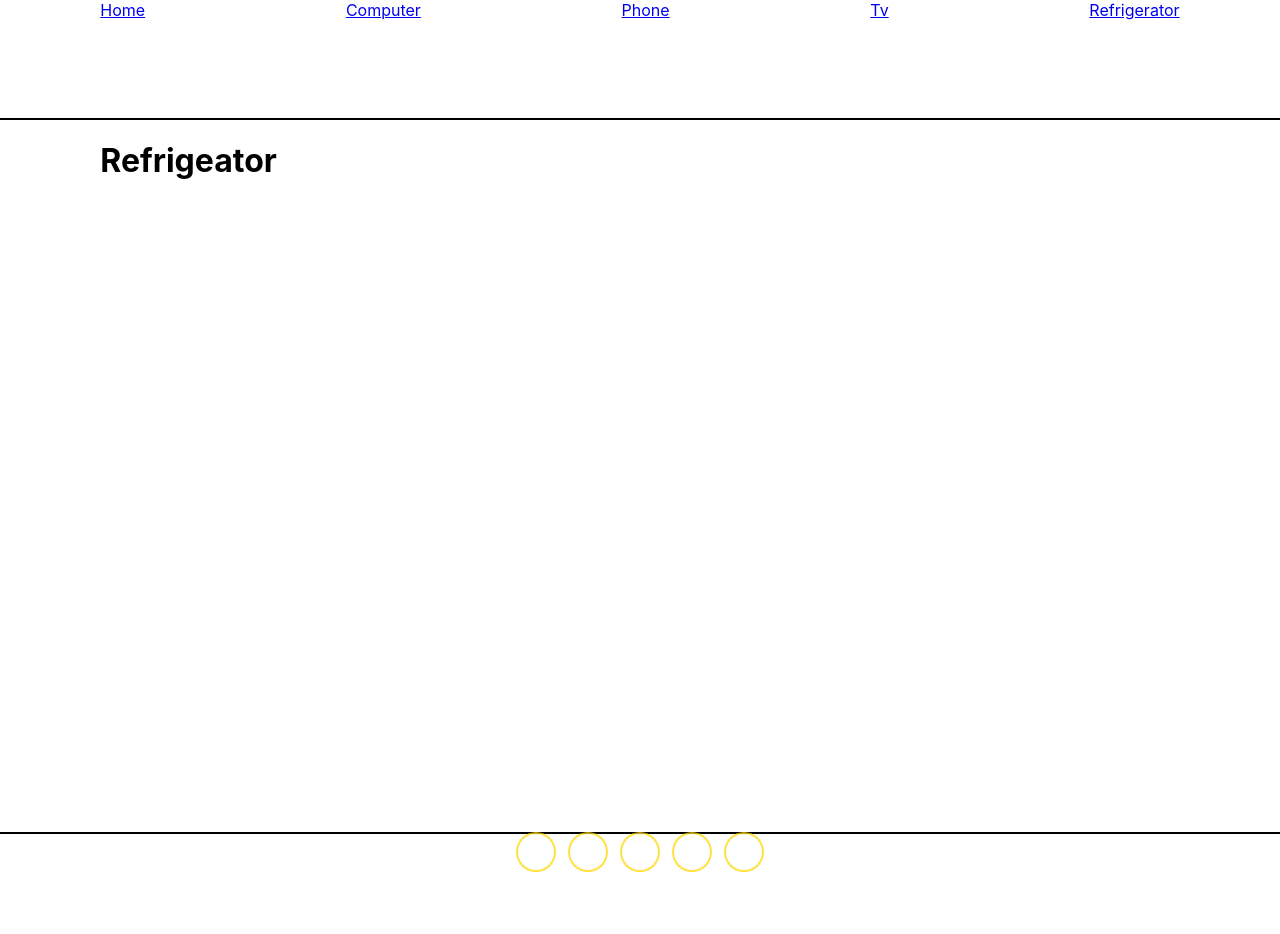
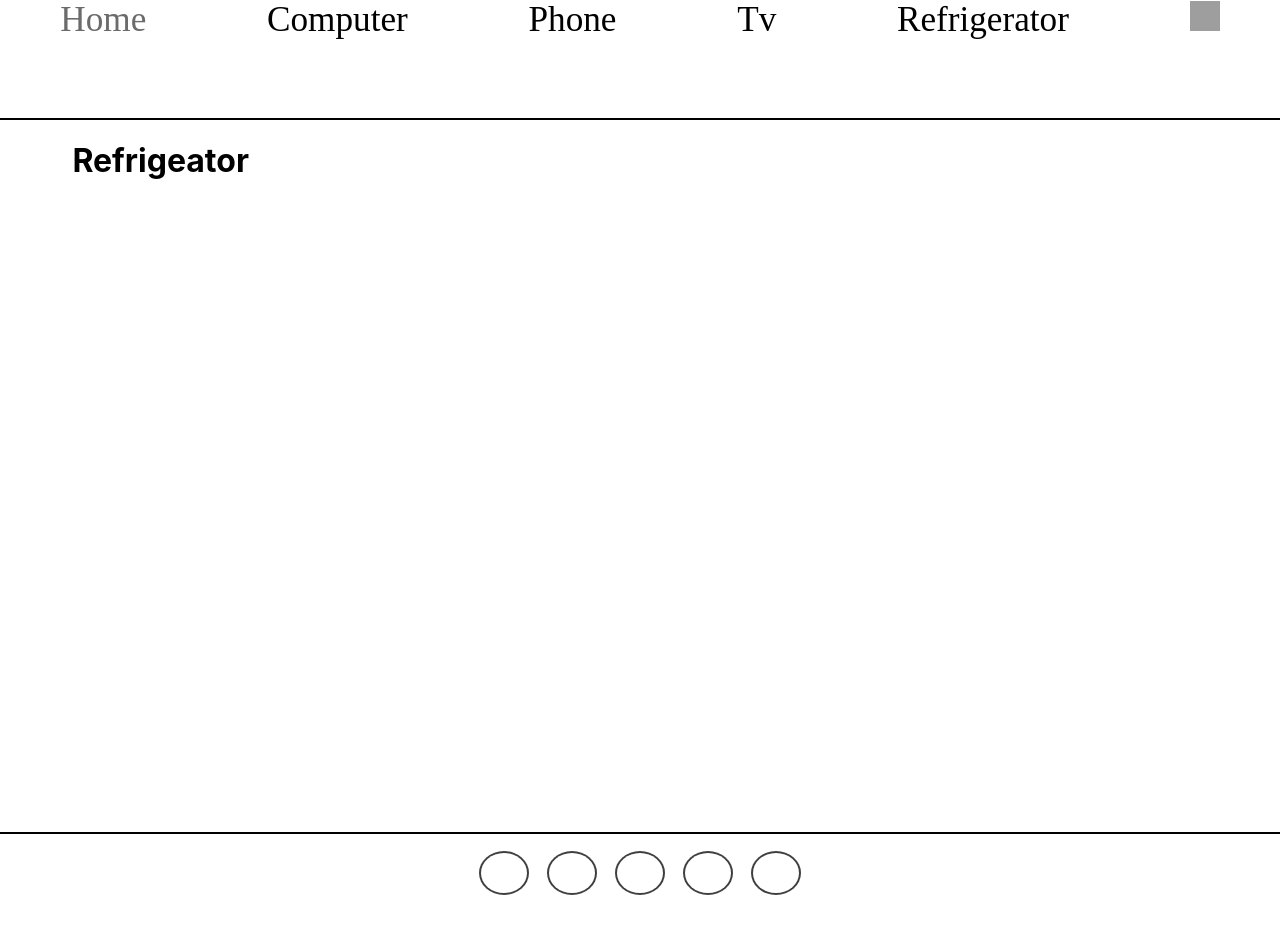
Before and after one commit to Izhakhtml/Hackaton_Electronic, a React (Create React App) app: page /Refrigerator in a window 1280 px wide. Shown: the top 934 px of the page. Built offline with nearby package versions, Linux system fonts and the light colour scheme; grey boxes are pictures that could not be loaded.

Commit message:
edit header and footer

```diff
--- a/package.json
+++ b/package.json
@@ -6,8 +6,11 @@
     "@testing-library/jest-dom": "^5.16.1",
     "@testing-library/react": "^11.2.7",
     "@testing-library/user-event": "^12.8.3",
+    "node-module": "^2.0.0",
+    "node-modules": "^1.0.1",
     "react": "^17.0.2",
     "react-dom": "^17.0.2",
+    "react-router-dom": "^6.2.1",
     "react-scripts": "4.0.3",
     "web-vitals": "^1.1.2"
   },
--- a/src/App.css
+++ b/src/App.css
@@ -1,6 +1,10 @@
 .App {
   text-align: center;
 }
+@import url("http://maxcdn.bootstrapcdn.com/font-awesome/4.2.0/css/font-awesome.min.css");
+@import url('https://fonts.googleapis.com/css2?family=Kumar+One&display=swap');
+@import url('https://kit.fontawesome.com/a076d05399.js');
+
 .App{
   display: grid;
   grid-template-areas:
@@ -16,6 +20,8 @@
   grid-area: header;
  border-bottom: 2px solid black;}
 .footer{
+  /* justify-content: center; */
+  align-items: center;
   grid-area: footer;
   border-top: 2px solid black;}
 .nav{
@@ -39,19 +45,44 @@ footer {
   text-align: center;
 }
 footer .socialMediaContact > a {
-  font-size: 20px;
-  width: 36px;
-  height: 36px;
+  font-size: 30px;
+  width: 46px;
+  height: 40px;
   line-height: 36px;
   display: inline-block;
   text-align: center;
   border-radius: 50%;
-  box-shadow: 0 0 0 2px gold;
-  margin: 0 8px;
-  color: gold;
+  box-shadow: 0 0 0 2px rgb(0, 0, 0);
+  margin: 19px 11px;
+  color: rgb(0, 0, 0);
   opacity: 0.75;
 }
 
 footer .socialMediaContact > a:hover {
   opacity: 2;
 }
+#theNav {
+  background-color: rgb(255, 255, 255);
+  overflow: hidden;
+}
+#theNav a {
+  float: left;
+  color: rgb(0, 0, 0);
+  text-align: center;
+  padding: 0% 2.3%;
+  text-decoration: none;
+  font-size: 220%;
+  font-family: 'Kumar One', cursive;
+  justify-content: space-evenly;
+}
+#theNav a:hover {
+  background-color: silver;
+  color: rgb(0, 0, 0);
+}
+#theNav a.active {
+  color: rgb(107, 107, 107);
+}
+#logInIcon{
+  width: 30px;
+  height: 30px;
+}
--- a/src/components/parts/footer/Footer.component.jsx
+++ b/src/components/parts/footer/Footer.component.jsx
@@ -1,12 +1,20 @@
-{    <link
-    rel="stylesheet"
-    href="http://maxcdn.bootstrapcdn.com/font-awesome/4.2.0/css/font-awesome.min.css"
-  />}
-const Footer = ()=>{
-return(
+{/* <script src="http://maxcdn.bootstrapcdn.com/font-awesome/4.2.0/css/font-awesome.min.css" ></script>; */}
+
+const Footer = () => {
+  return (
     <footer className="footer">
-<div class="socialMediaContact"><a href="#"><i class="fa fa-facebook"></i></a><a href="#"><i class="fa fa-twitter"></i></a><a href="#"><i class="fa fa-youtube"></i></a><a href="#"><i class="fa fa-instagram"></i></a><a href="#"><i class="fa fa-google"></i></a></div>
+
+     <div class="socialMediaContact">
+        <a href="#"><i class="fa fa-facebook"></i></a
+        ><a href="#"><i class="fa fa-twitter"></i></a
+        ><a href="#"><i class="fa fa-youtube"></i></a
+        ><a href="#"><i class="fa fa-instagram"></i></a
+        ><a href="#"><i class="fa fa-google"></i></a>
+
+
+      </div>
     </footer>
-)
-}
+
+  );
+};
 export default Footer;
--- a/src/components/parts/header/Header.component.jsx
+++ b/src/components/parts/header/Header.component.jsx
@@ -1,15 +1,26 @@
 import { Link } from "react-router-dom";
-const Header = ()=>{
-    return(
-        <header className="header">
-              <nav className="nav">
-                   <Link to="/"><li>Home</li></Link>
-                   <Link to="/Computer"><li>Computer</li></Link>
-                   <Link to="/Phone"><li>Phone</li></Link>
-                   <Link to="/Tv"><li>Tv</li></Link>
-                   <Link to="/Refrigerator"><li>Refrigerator</li></Link>
-              </nav>
-        </header>
-    )
-    }
-    export default Header;
+const Header = () => {
+  return (
+    <header className="header">
+      <div id="theNav">
+        <nav className="nav">
+          <a class="active" href="index.html">
+            Home
+          </a>
+
+          <a href="/Computer">Computer</a>
+          <a href="/Phone">Phone</a>
+          <a href="/Tv">Tv</a>
+          <a href="/Refrigerator">Refrigerator</a>
+          <a href="/User-account">
+            <img
+              id="logInIcon"
+              src="https://cdn-icons-png.flaticon.com/512/456/456212.png"
+            />
+          </a>
+        </nav>
+      </div>
+    </header>
+  );
+};
+export default Header;
--- a/src/components/screen/home/HomePage.component.jsx
+++ b/src/components/screen/home/HomePage.component.jsx
@@ -1,8 +1,10 @@
+
 const HomePage =()=>{
 
 return(
     <div>
         <h1>HomePage</h1>
+
     </div>
 )
 }
```
Also changed, not shown: 1 other file (tests, documents, lock files or other folders).
